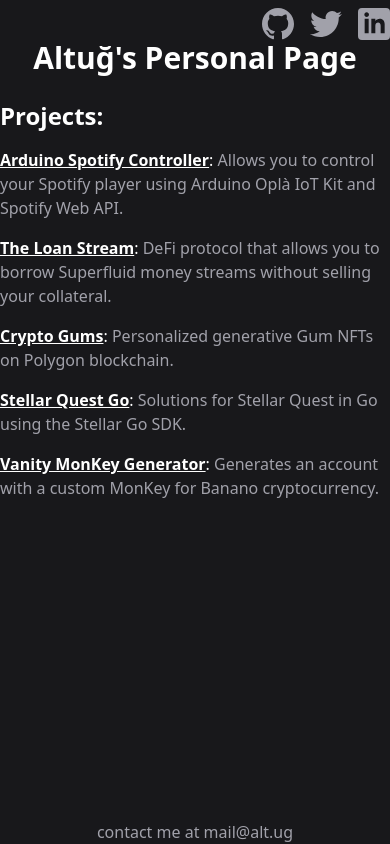
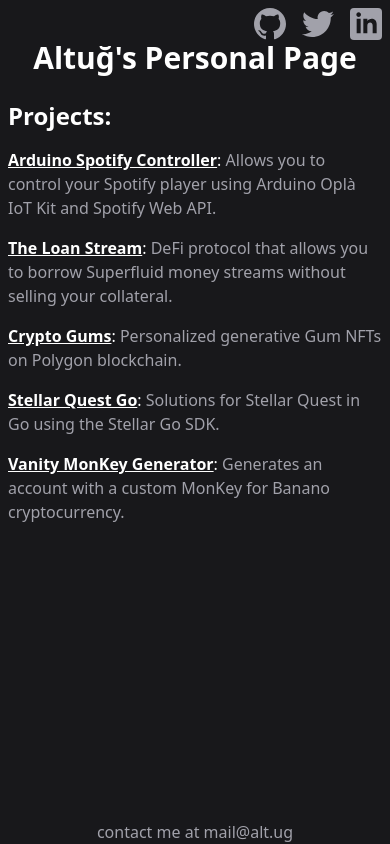
Before and after one commit to altugbakan/alt.ug, a React (Create React App) app: page / in a window 390 px wide. Built offline with nearby package versions, Linux system fonts and the light colour scheme.

Commit message:
fix: support footer on small screens

```diff
--- a/src/App.jsx
+++ b/src/App.jsx
@@ -3,16 +3,16 @@ import Projects from "./Components/Projects"
 
 export default function App() {
   return (
-    <div className="flex justify-center">
-      <div className="h-screen max-w-screen-xl">
+    <div className="flex flex-row justify-center">
+      <div className="flex flex-col ml-2 mr-2 h-screen max-w-screen-xl">
         <NavBar />
         <div className="flex flex-col items-center">
-          <h1 className="text-3xl font-bold text-white mb-6 lg:mb-12">
+          <h1 className="text-3xl font-bold text-white mb-6 lg:mb-12 text-center">
             Altuğ's Personal Page
           </h1>
           <Projects />
-          <footer className="text-zinc-400 fixed bottom-0">contact me at <a href="mailto:mail@alt.ug" className="hover:underline">mail@alt.ug</a></footer>
         </div>
+        <footer className="text-zinc-400 mt-auto ml-auto mr-auto">contact me at <a href="mailto:mail@alt.ug" className="hover:underline">mail@alt.ug</a></footer>
       </div>
     </div>
   )
```
